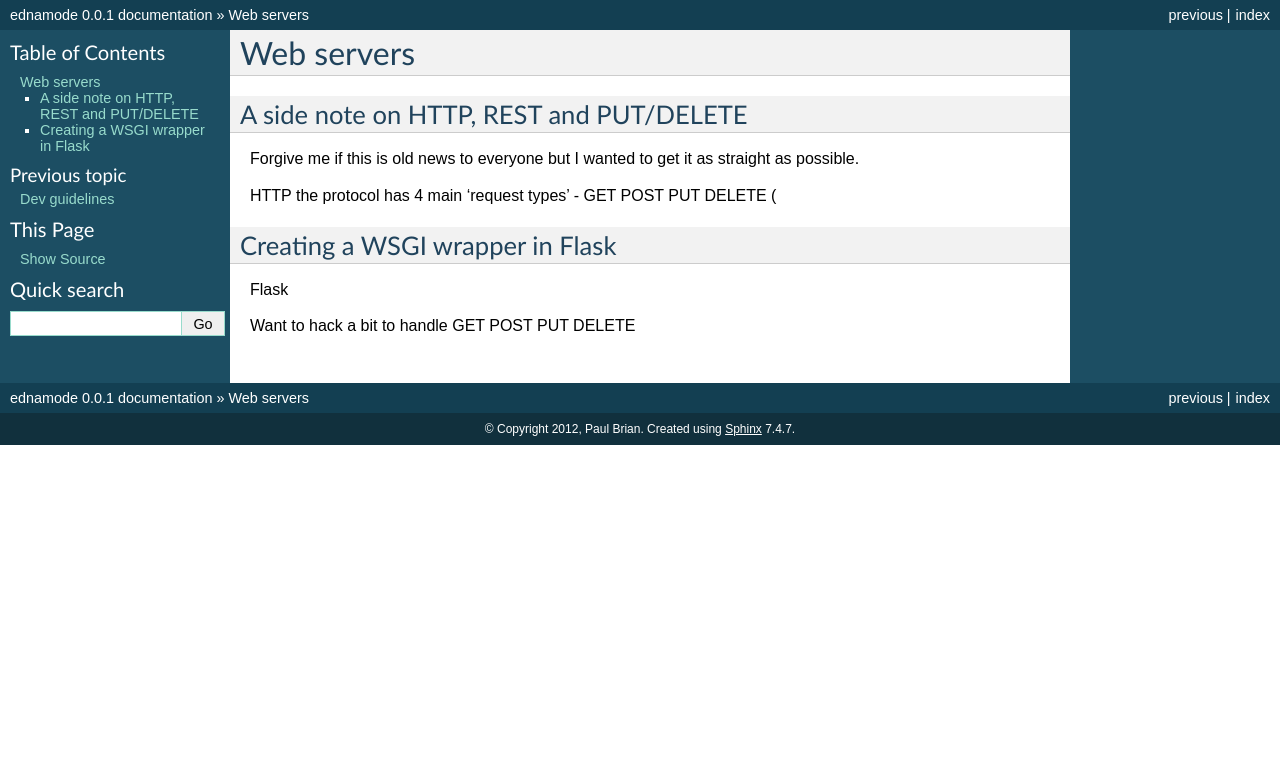
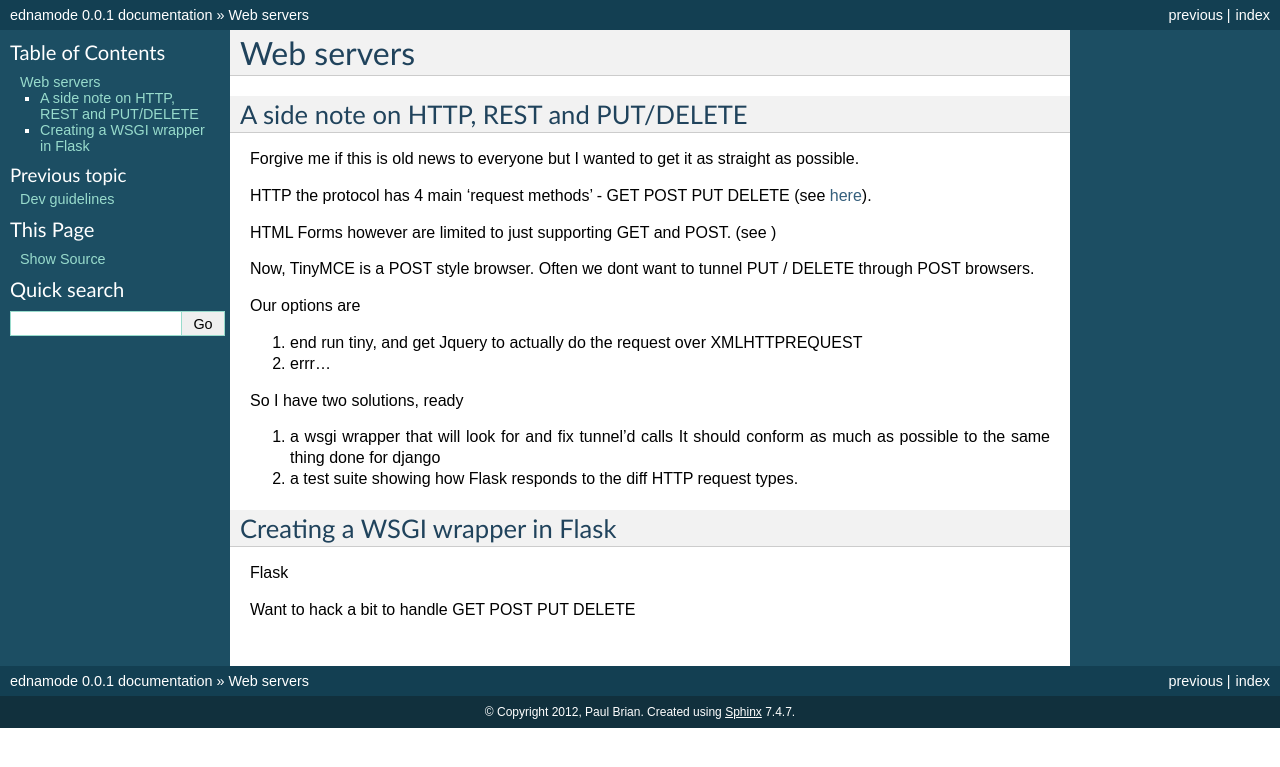
Before and after one commit to zniper/rhaptos2.repo, a Sphinx documentation site: the page built from docs/webservers.rst, in a window 1280 px wide. Shown: the top 767 px of the page. Built offline with Sphinx 7.4.7, drawn with Linux system fonts in a browser that asks for light colours.

Commit message:
methods - they are called request methods.

```diff
--- a/docs/webservers.rst
+++ b/docs/webservers.rst
@@ -8,7 +8,22 @@ A side note on HTTP, REST and PUT/DELETE
 Forgive me if this is old news to everyone but I wanted to get it as
 straight as possible.
 
-HTTP the protocol has 4 main 'request types' - GET POST PUT DELETE (
+HTTP the protocol has 4 main 'request methods' - GET POST PUT DELETE (see `here <http://en.wikipedia.org/wiki/Hypertext_Transfer_Protocol#Request_methods>`_).
+
+HTML Forms however are limited to just supporting GET and POST. (see )
+
+Now, TinyMCE is a POST style browser.  Often we dont want to tunnel PUT / DELETE through POST browsers.
+
+Our options are
+
+1. end run tiny, and get Jquery to actually do the request over XMLHTTPREQUEST
+2. errr...
+
+So I have two solutions, ready
+
+1. a wsgi wrapper that will look for and fix tunnel'd calls
+   It should conform as much as possible to the same thing done for django
+2. a test suite showing how Flask responds to the diff HTTP request types.
 
 
 Creating a WSGI wrapper in Flask
```
